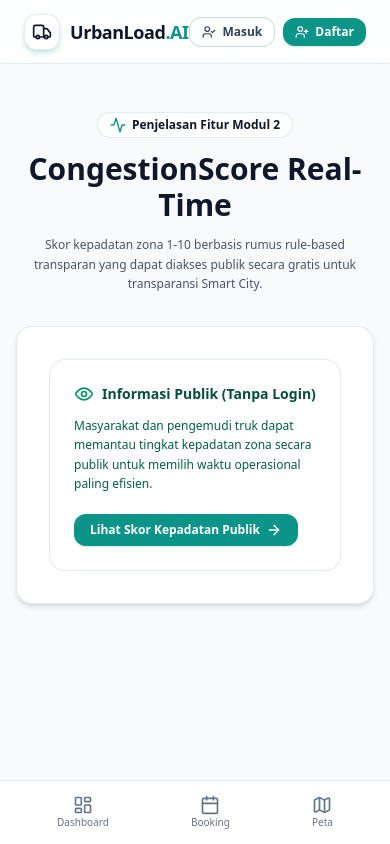
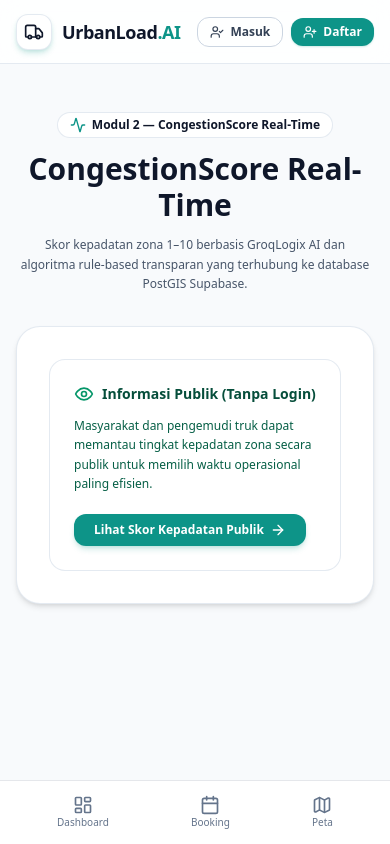
Before and after one commit to s1informatika11s25007-maker/Urbanload.Ai, a React (Vite) app in the folder frontend/: page /fitur/congestion in a window 390 px wide. Built offline with nearby package versions, Linux system fonts and the light colour scheme; no server answers.

Commit message:
fix: maintain active user session in header on feature pages & link Kepadatan to LiveMap

```diff
--- a/frontend/src/components/layout/Header.jsx
+++ b/frontend/src/components/layout/Header.jsx
@@ -11,12 +11,14 @@ function HeaderNavContent() {
   const [searchParams] = useSearchParams();
   const navigate = useNavigate();
 
+  const [currentUser, setCurrentUser] = useState(null);
   const [userProfile, setUserProfile] = useState({ name: 'Pengguna', roleLabel: 'Kurir', initial: 'K' });
 
   useEffect(() => {
     async function loadUserProfile() {
       const isDemo = searchParams.get('demo') === 'true';
       if (isDemo) {
+        setCurrentUser({ id: 'demo-user' });
         setUserProfile({ name: 'Juri Reviewer', roleLabel: 'Evaluator Juri', initial: 'J' });
         return;
       }
@@ -25,6 +27,7 @@ function HeaderNavContent() {
       const { data: { user } } = await supabase.auth.getUser();
 
       if (user) {
+        setCurrentUser(user);
         const { data: profile } = await supabase
           .from('profiles')
           .select('full_name, role')
@@ -40,15 +43,18 @@ function HeaderNavContent() {
 
         const initial = name.charAt(0).toUpperCase() || 'K';
         setUserProfile({ name, roleLabel, initial });
+      } else {
+        setCurrentUser(null);
       }
     }
 
     loadUserProfile();
-  }, [searchParams]);
+  }, [searchParams, pathname]);
 
   const isPublicPreviewMap = pathname === '/city/livemap' && searchParams.get('preview') === 'public';
 
-  const isPublicPage =
+  // If user is authenticated, they are NEVER treated as public visitor!
+  const isPublicPage = !currentUser && (
     pathname === '/' ||
     pathname.startsWith('/fitur') ||
     pathname.startsWith('/cara-kerja') ||
@@ -59,13 +65,14 @@ function HeaderNavContent() {
     pathname.startsWith('/demo') ||
     pathname === '/login' ||
     pathname === '/register' ||
-    isPublicPreviewMap;
+    isPublicPreviewMap
+  );
 
   return (
-    <header className="sticky top-0 z-50 flex h-[64px] w-full items-center justify-between border-b border-slate-200/90 bg-white/80 px-6 backdrop-blur-md text-slate-800">
+    <header className="sticky top-0 z-50 flex h-[64px] w-full items-center justify-between border-b border-slate-200/90 bg-white/80 px-4 sm:px-6 backdrop-blur-md text-slate-800">
       {/* Kiri: Logo + Wordmark */}
       <div className="flex items-center gap-3">
-        <Link to="/" className="flex items-center gap-2.5 group">
+        <Link to={currentUser ? '/rider/dashboard' : '/'} className="flex items-center gap-2.5 group">
           <div className="flex h-9 w-9 items-center justify-center rounded-xl bg-teal-600 text-white shadow-md shadow-teal-600/20 group-hover:scale-105 transition duration-200">
             <Truck className="h-5 w-5" />
           </div>
@@ -100,7 +107,7 @@ function HeaderNavContent() {
           <Link to="/rider/bookings/new" className="hover:text-teal-600 transition">
             Booking
           </Link>
-          <Link to="/fitur/congestion" className="hover:text-teal-600 transition">
+          <Link to="/city/livemap" className="hover:text-teal-600 transition">
             Kepadatan
           </Link>
           <Link to="/city/zones" className="hover:text-teal-600 transition">
@@ -150,6 +157,7 @@ function HeaderNavContent() {
               onClick={async () => {
                 const supabase = createClient();
                 await supabase.auth.signOut();
+                setCurrentUser(null);
                 navigate('/login');
               }}
               className="text-slate-400 hover:text-rose-600 transition p-1"
--- a/frontend/src/pages/FeatureCongestion.jsx
+++ b/frontend/src/pages/FeatureCongestion.jsx
@@ -1,37 +1,51 @@
-import React from 'react';
+import React, { useEffect, useState } from 'react';
 import { Link } from 'react-router-dom';
 import { Card } from '../components/ui/card.jsx';
 import { Button } from '../components/ui/button.jsx';
-import { Activity, Eye, ArrowRight } from 'lucide-react';
+import { createClient } from '../lib/supabase/client.js';
+import { Activity, Eye, ArrowRight, ShieldCheck } from 'lucide-react';
 
 export default function FeatureCongestion() {
+  const [isLoggedIn, setIsLoggedIn] = useState(false);
+
+  useEffect(() => {
+    async function checkAuth() {
+      const supabase = createClient();
+      const { data: { user } } = await supabase.auth.getUser();
+      if (user) setIsLoggedIn(true);
+    }
+    checkAuth();
+  }, []);
+
   return (
     <div className="max-w-4xl mx-auto py-12 space-y-8 px-4">
       <div className="text-center space-y-3">
         <div className="inline-flex items-center gap-1.5 px-3 py-1 rounded-full bg-teal-50 text-teal-800 border border-teal-200 text-xs font-bold">
-          <Activity className="h-4 w-4 text-teal-600" /> Penjelasan Fitur Modul 2
+          <Activity className="h-4 w-4 text-teal-600" /> Modul 2 — CongestionScore Real-Time
         </div>
         <h1 className="text-3xl md:text-4xl font-black text-slate-900">
           CongestionScore Real-Time
         </h1>
         <p className="text-xs md:text-sm text-slate-600 max-w-xl mx-auto leading-relaxed">
-          Skor kepadatan zona 1-10 berbasis rumus rule-based transparan yang dapat diakses publik secara gratis untuk transparansi Smart City.
+          Skor kepadatan zona 1–10 berbasis GroqLogix AI dan algoritma rule-based transparan yang terhubung ke database PostGIS Supabase.
         </p>
       </div>
 
-      <Card className="p-8 space-y-6 border-slate-200 shadow-md">
+      <Card className="p-8 space-y-6 border-slate-200 shadow-md rounded-3xl bg-white">
         <div className="p-6 rounded-2xl bg-emerald-50 border border-emerald-200 space-y-3 text-xs">
           <div className="font-bold text-emerald-900 text-sm flex items-center gap-2">
-            <Eye className="h-5 w-5 text-emerald-600 shrink-0" />
-            <span>Informasi Publik (Tanpa Login)</span>
+            {isLoggedIn ? <ShieldCheck className="h-5 w-5 text-emerald-600 shrink-0" /> : <Eye className="h-5 w-5 text-emerald-600 shrink-0" />}
+            <span>{isLoggedIn ? 'Sesi Akun Aktif Terhubung' : 'Informasi Publik (Tanpa Login)'}</span>
           </div>
           <p className="text-emerald-800 leading-relaxed">
-            Masyarakat dan pengemudi truk dapat memantau tingkat kepadatan zona secara publik untuk memilih waktu operasional paling efisien.
+            {isLoggedIn
+              ? 'Akun Anda aktif. Anda dapat langsung memantau peta kepadatan zona spasial dan status slot booking secara real-time.'
+              : 'Masyarakat dan pengemudi truk dapat memantau tingkat kepadatan zona secara publik untuk memilih waktu operasional paling efisien.'}
           </p>
           <div className="pt-2">
-            <Link to="/city/livemap?preview=public">
-              <Button className="text-xs py-2 px-4 flex items-center gap-1.5 font-bold">
-                Lihat Skor Kepadatan Publik <ArrowRight className="h-4 w-4" />
+            <Link to={isLoggedIn ? '/city/livemap' : '/city/livemap?preview=public'}>
+              <Button className="text-xs py-2 px-5 flex items-center gap-1.5 font-bold shadow-md bg-teal-600 hover:bg-teal-700">
+                {isLoggedIn ? 'Buka LiveMap Skor Kepadatan Realtime' : 'Lihat Skor Kepadatan Publik'} <ArrowRight className="h-4 w-4" />
               </Button>
             </Link>
           </div>
```
